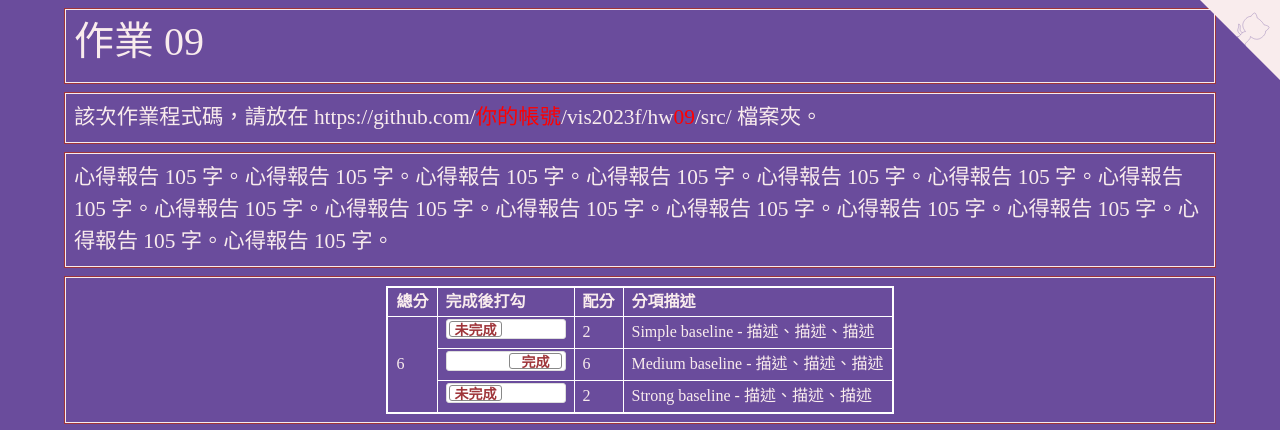
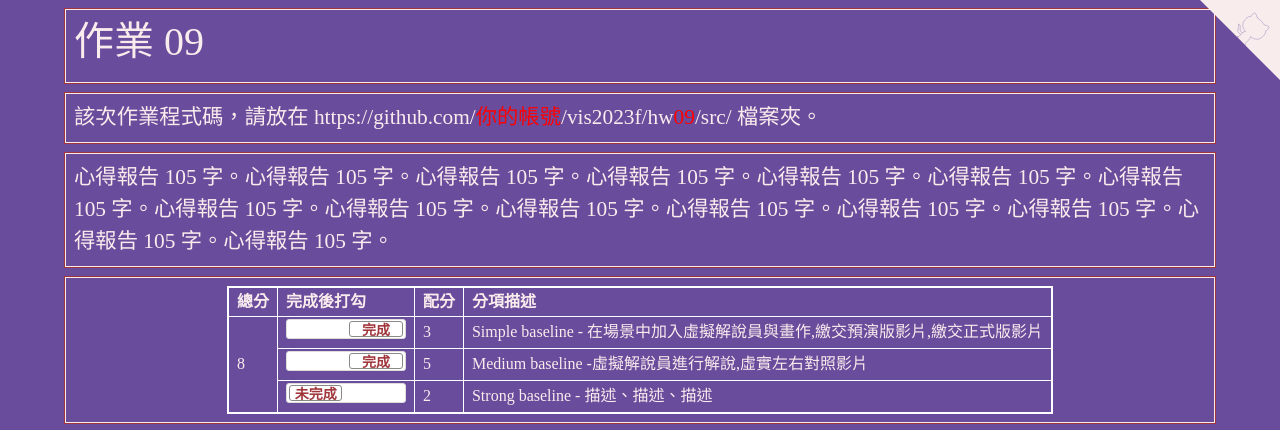
Before and after one commit to boxbox00042/vis2023f, a plain HTML site: page hw09/index.html in a window 1280 px wide. Shown: the top 430 px of the page. Drawn offline with nearby package versions, Linux system fonts and the light colour scheme.

Commit message:
Update index.html

```diff
--- a/hw09/index.html
+++ b/hw09/index.html
@@ -201,14 +201,14 @@
         </tr>
         <tr>
           <td rowspan="7" id="myTotal"></td>
-          <td><input type="checkbox" class="flipswitch" id="myCheckbox1"></td>
-          <td id='m1'>2</td>
-          <td>Simple baseline - 描述、描述、描述</td>
+          <td><input type="checkbox" class="flipswitch" id="myCheckbox1" checked></td>
+          <td id='m1'>3</td>
+          <td>Simple baseline - 在場景中加入虛擬解說員與畫作,繳交預演版影片,繳交正式版影片</td>
         </tr>
         <tr>
           <td><input type="checkbox" class="flipswitch" id="myCheckbox2" checked></td>
-          <td id='m2'>6</td>
-          <td>Medium baseline - 描述、描述、描述 </td>
+          <td id='m2'>5</td>
+          <td>Medium baseline -虛擬解說員進行解說,虛實左右對照影片 </td>
         </tr>
         <tr>
           <td><input type="checkbox" class="flipswitch" id="myCheckbox3"></td>
@@ -223,7 +223,7 @@
   <div class="row hw12">
     <div class="col-md-12 twenty">
       <video id="video1" style="width:100%;max-width:100%;" controls="">
-        <source src="video.mp4" type="video/mp4">
+        <source src="111598050.mp4" type="video/mp4">
       </video>
     </div>
   </div>
```
